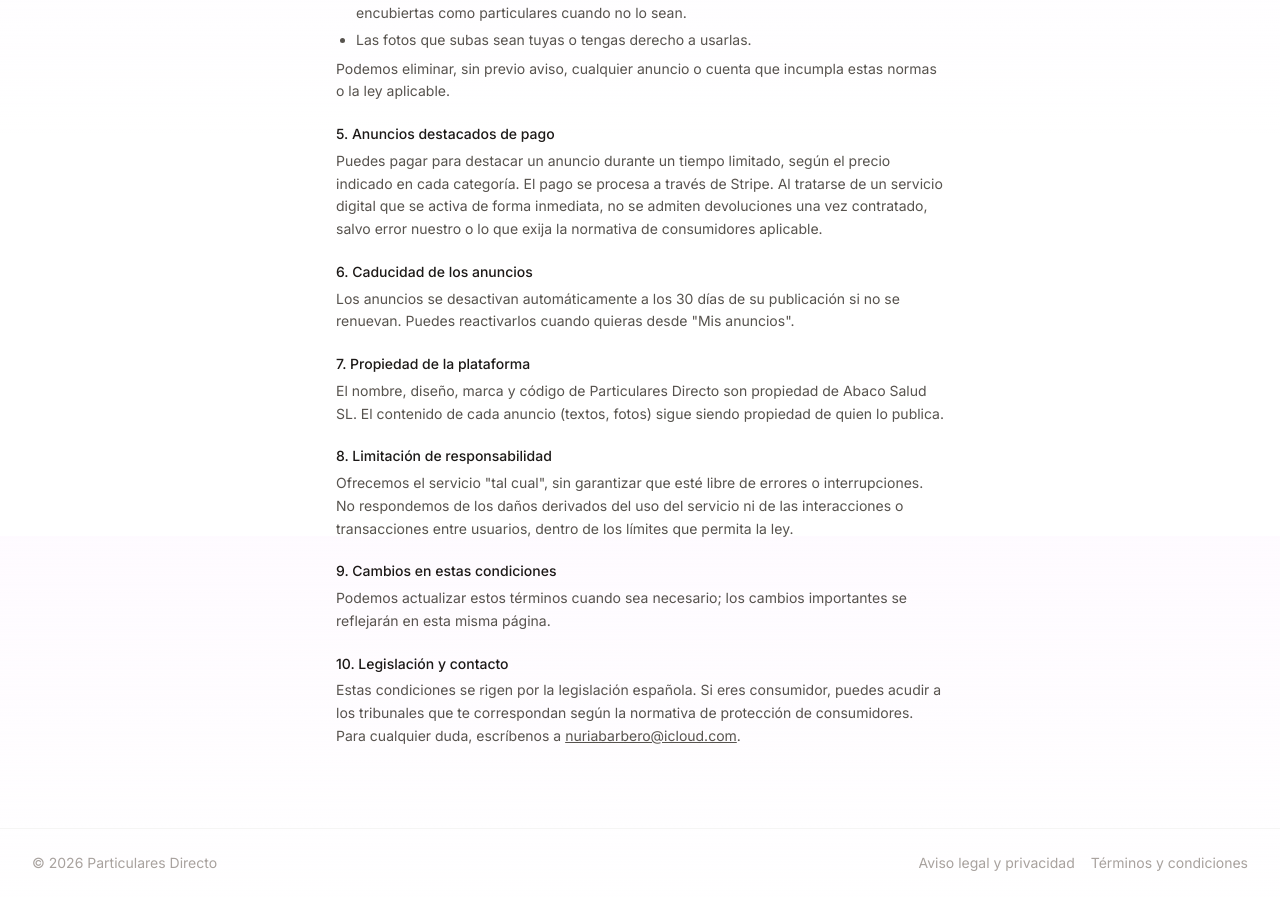
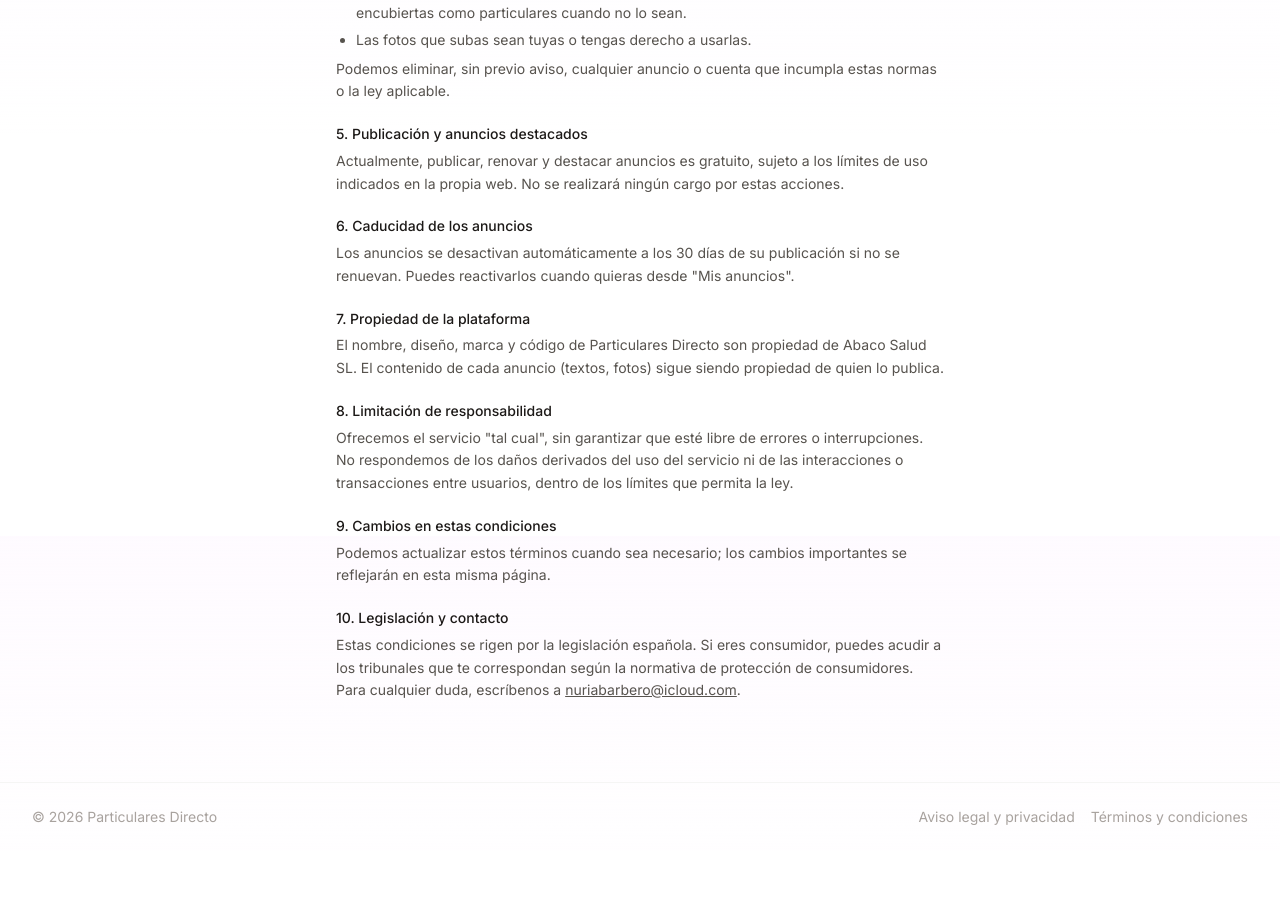
Before and after one commit to Particulares2026/particulares-directo, a Next.js app: page /terminos in a window 1280 px wide. Shown: the part 1064-1961 px from the top of the page. After the commit the page ends 1915 px from the top, so only its background shows below. Built offline with nearby package versions, Linux system fonts and the light colour scheme; no server answers.

Commit message:
Mantener gratuita la web sin anunciar futuras tarifas (#8)
Retira las menciones públicas a futuros cobros y Stripe, mantiene publicación, renovación y destacados gratuitos y conserva la monetización futura únicamente como preparación interna.

```diff
--- a/app/aviso-legal/page.tsx
+++ b/app/aviso-legal/page.tsx
@@ -32,9 +32,7 @@ export default function AvisoLegalPage() {
             Al crear una cuenta pedimos tu nombre, correo electrónico y número de teléfono. Al
             publicar un anuncio, los datos de contacto que decidas incluir (nombre y teléfono) se
             muestran junto al anuncio para que otras personas puedan ponerse en contacto contigo.
-            Si subes fotos a un anuncio, se almacenan para mostrarlas en ese anuncio. Si destacas
-            un anuncio de pago, el cobro lo procesa Stripe directamente (no almacenamos los datos
-            de tu tarjeta).
+            Si subes fotos a un anuncio, se almacenan para mostrarlas en ese anuncio.
           </p>
         </section>
 
@@ -60,7 +58,6 @@ export default function AvisoLegalPage() {
             <li><strong>Supabase</strong> (base de datos, autenticación y almacenamiento de fotos).</li>
             <li><strong>Vercel</strong> (alojamiento de la web).</li>
             <li><strong>Resend</strong> (envío de correos de la plataforma: confirmación de cuenta, avisos, alertas).</li>
-            <li><strong>Stripe</strong> (cobro de los anuncios destacados de pago).</li>
           </ul>
           <p className="mt-1.5">
             Algunos de estos proveedores pueden tratar datos fuera del Espacio Económico Europeo;
@@ -73,8 +70,8 @@ export default function AvisoLegalPage() {
           <h2 className="font-medium text-stone-900 mb-1">Cuánto tiempo se conservan</h2>
           <p>
             Mientras tu cuenta esté activa. Si la eliminas, tus datos personales se borran de
-            inmediato, salvo que la ley nos obligue a conservar algún registro durante más tiempo
-            (por ejemplo, justificantes de pagos realizados a través de Stripe).
+            inmediato, salvo la información que debamos conservar temporalmente para cumplir
+            obligaciones legales o atender posibles responsabilidades.
           </p>
         </section>
 
--- a/app/mi-perfil/page.tsx
+++ b/app/mi-perfil/page.tsx
@@ -77,7 +77,7 @@ export default async function MiPerfilPage() {
           )}
 
           <p className="mt-4 text-xs text-violet-800/70">
-            No se realizará ningún cobro sin informar antes del precio y pedir una aceptación expresa.
+            Publicar anuncios es gratuito.
           </p>
         </section>
       </div>
--- a/app/mis-anuncios/page.tsx
+++ b/app/mis-anuncios/page.tsx
@@ -48,7 +48,7 @@ export default async function MisAnunciosPage({
       )}
       {searchParams.destacado === "cancelado" && (
         <p className="text-sm text-stone-500 bg-stone-50 border border-stone-200 rounded-lg px-3 py-2 mb-4">
-          Has cancelado el pago, tu anuncio sigue como estaba.
+          La operación se ha cancelado y tu anuncio sigue como estaba.
         </p>
       )}
 
--- a/app/terminos/page.tsx
+++ b/app/terminos/page.tsx
@@ -52,12 +52,10 @@ export default function TerminosPage() {
         </section>
 
         <section>
-          <h2 className="font-medium text-stone-900 mb-1">5. Anuncios destacados de pago</h2>
+          <h2 className="font-medium text-stone-900 mb-1">5. Publicación y anuncios destacados</h2>
           <p>
-            Puedes pagar para destacar un anuncio durante un tiempo limitado, según el precio
-            indicado en cada categoría. El pago se procesa a través de Stripe. Al tratarse de un
-            servicio digital que se activa de forma inmediata, no se admiten devoluciones una vez
-            contratado, salvo error nuestro o lo que exija la normativa de consumidores aplicable.
+            Actualmente, publicar, renovar y destacar anuncios es gratuito, sujeto a los límites
+            de uso indicados en la propia web. No se realizará ningún cargo por estas acciones.
           </p>
         </section>
 
--- a/components/AnuncioForm.tsx
+++ b/components/AnuncioForm.tsx
@@ -460,7 +460,7 @@ export default function AnuncioForm({
                 🏢 Este será tu anuncio activo número {anunciosActivosCategoria + 1} en esta categoría.
               </p>
               <p className="mt-1 text-xs opacity-80">
-                Aparecerás como empresa. Publicar continúa siendo gratuito y no se realizará ningún cobro sin avisarte antes.
+                Aparecerás como empresa. Publicar es gratuito.
               </p>
             </>
           )}
--- a/components/PanelModeracion.tsx
+++ b/components/PanelModeracion.tsx
@@ -75,7 +75,7 @@ export default function PanelModeracion({
       <section className="rounded-2xl border border-violet-200 bg-violet-50/60 p-4" aria-labelledby="resumen-empresas">
         <h2 id="resumen-empresas" className="font-medium text-violet-950">🏢 Cuentas empresa detectadas</h2>
         <p className="mt-1 text-xs text-violet-900/70">
-          Una cuenta aparece aquí cuando mantiene dos o más anuncios activos en la misma categoría. Por ahora no se cobra nada.
+          Una cuenta aparece aquí cuando mantiene dos o más anuncios activos en la misma categoría. La publicación está configurada como gratuita.
         </p>
         {resumenEmpresas.length === 0 ? (
           <p className="mt-3 text-sm text-violet-800">Todavía no hay cuentas empresa.</p>
```
